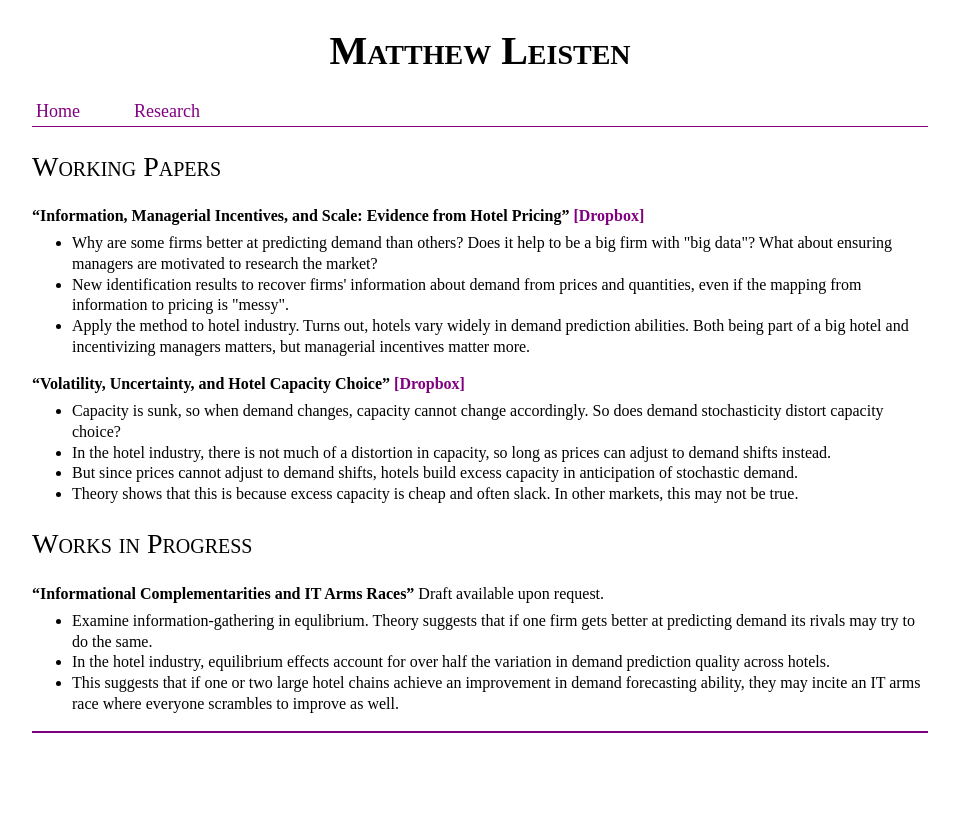
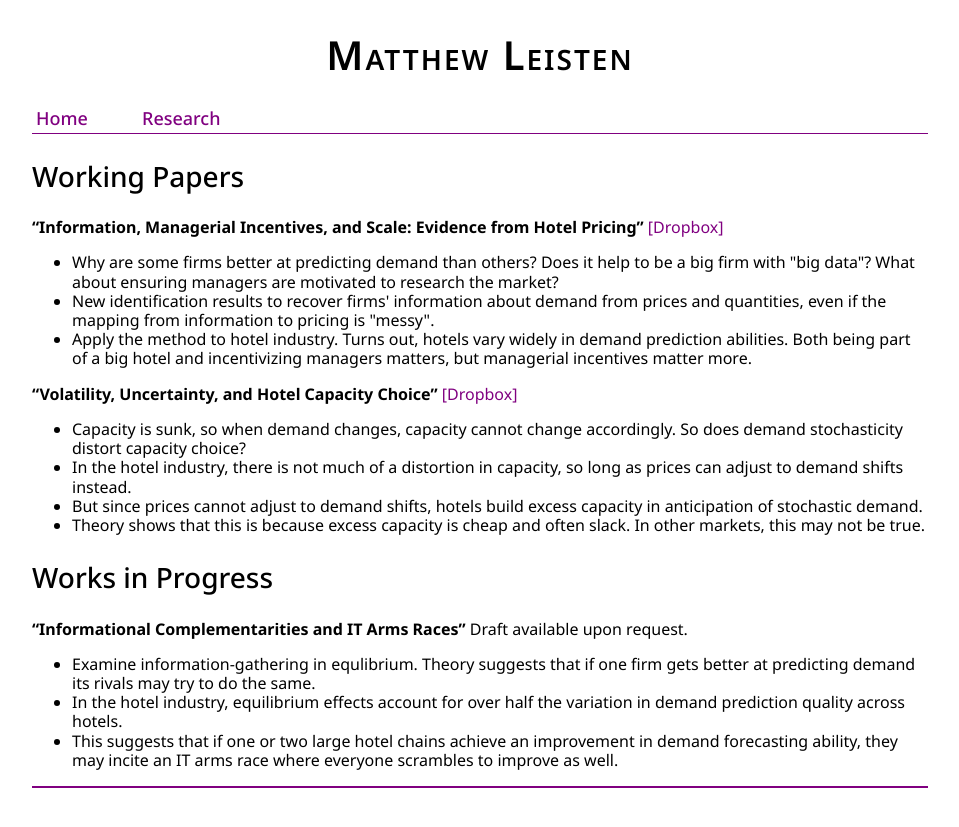
Before and after one commit to mleisten/mleisten.github.io, a Jekyll site: the page Research/index.html, which Jekyll copies as it is, in a window 1280 px wide. Shown: the top 827 px of the page, without its empty margins (160-1119 px from the left). Built offline with Jekyll 4.4.1, drawn with Linux system fonts in a browser that asks for light colours.

Commit message:
Update index.html

```diff
--- a/Research/index.html
+++ b/Research/index.html
@@ -1,18 +1,24 @@
- <!DOCTYPE html>
+<!DOCTYPE html>
 <html>
 <head>
+	<!-- Global site tag (gtag.js) - Google Analytics -->
+	<script async src="https://www.googletagmanager.com/gtag/js?id=UA-178064363-1"></script>
+	<script>
+		window.dataLayer = window.dataLayer || [];
+		function gtag(){dataLayer.push(arguments);}
+		gtag('js', new Date());
+
+		gtag('config', 'UA-178064363-1');
+	</script>
+<!--CSS Header-->
 <style type = text/css>
 body {width: 70%;
     background-color: white;
     margin: auto;}
 nav {border-bottom: 1px solid purple;
 }
-ul {
-	line-height: 130%;
-	margin-top: 8px;
-	}
 nav ul, footer ul {
-    font-family:'Times New Roman', 'Times', 'Serif';
+    font-family:'Noto Sans';
     padding: 0px;
     list-style: none;
     font-weight: normal;
@@ -26,7 +32,7 @@ nav ul li, footer ul li {
 nav ul li a {
     font-weight: 500;
     font-size: large;
-    font-family: 'Times New Roman', 'Times', 'Serif';
+    font-family: 'Noto Sans';
     text-decoration: none;
 }
 footer ul {
@@ -49,42 +55,40 @@ div.rcolumn {
 a {
     text-decoration: none;
     color: purple;
-    font-weight: 700;
+    font-weight: heavy;
 }
 a:hover {
     text-decoration: underline;
 }
 h1 {
     font-size: 2.5em;
-    font-family: 'Times New Roman','Times','Serif';
+    font-family: 'Noto Sans';
     font-variant: small-caps;
     text-align: center;
+    letter-spacing: 2px;
+    font-weight: 600;
 }
 h2 {
     font-size: 1.75em;
-    font-family:'Times New Roman', 'Times', 'Serif';
-    font-variant: small-caps;
-    font-weight: normal;
+    font-family:'Noto Sans';
+    font-weight: 500;
 }
 p {
     font-size: 1em;
     line-height: 1.2em;
-    font-family:'Times New Roman','Times','Serif';
-    font-weight: normal;
-    margin-bottom: 8px;
+    font-family:'Noto Sans';
+    fot-weight: normal;
     color: black;
 }
 footer {
     border-top: 2px solid purple;
     font-size: .8em;
 }
-ul.posts {
-    margin: 20px auto 40px;
-    font-size: 1.5em;
-}
-ul.posts li {
-    list-style: none;
-}
+ul {
+    line-height: 1.2em;
+    font-family: 'Noto Sans';
+    }
+
 img.myface {
     width: 70%;
     height:auto;
@@ -95,8 +99,11 @@ img.myface {
     display: block;
     }
 </style>
-<title>Matthew Leisten - Research </title>
 
+<link rel="stylesheet"
+  href="https://fonts.googleapis.com/css?family=Noto+Sans:wght@200..900">
+
+<title>Matthew Leisten</title>
 </head>
 <body>
 	<h1> Matthew Leisten
```
